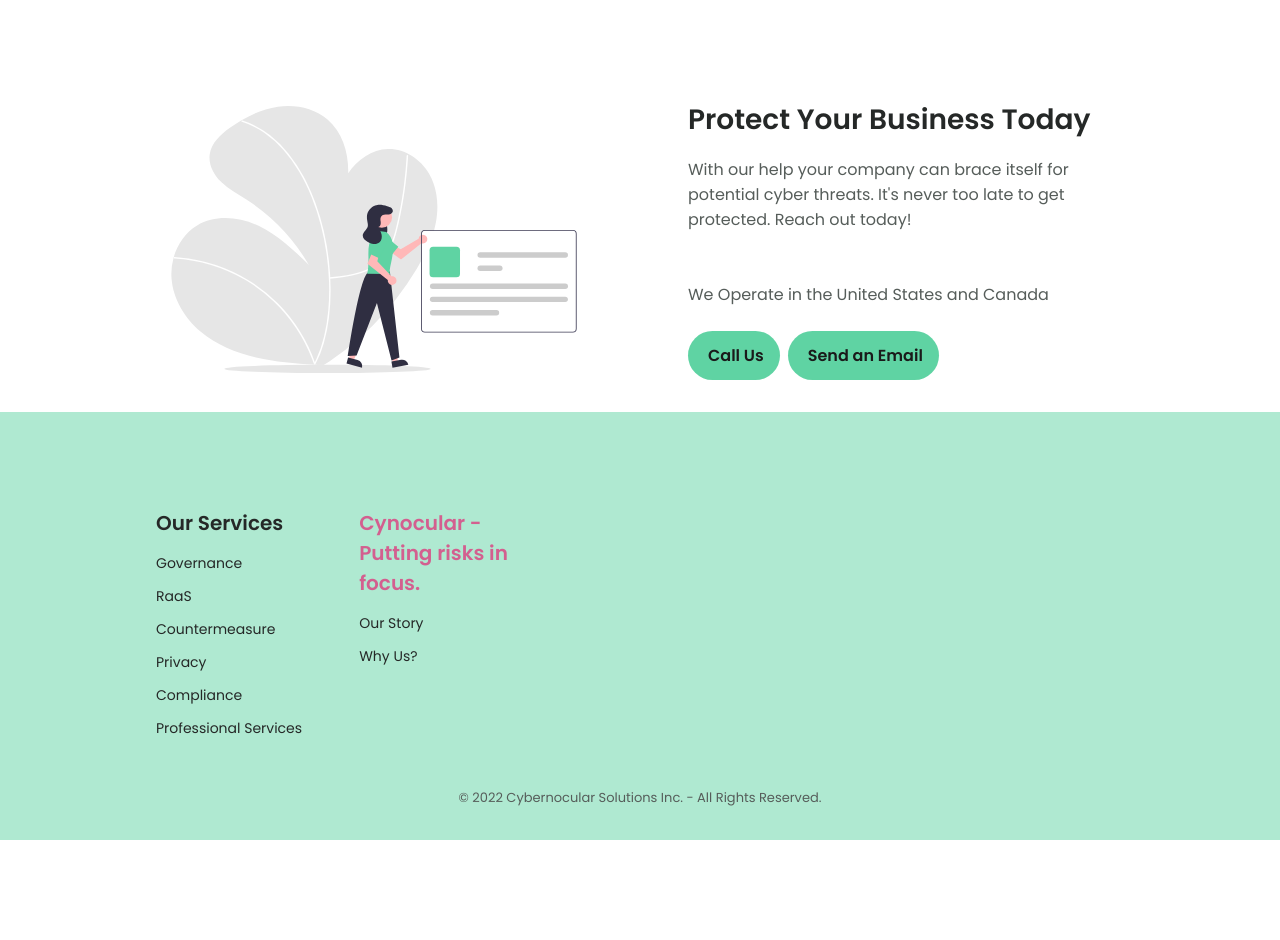
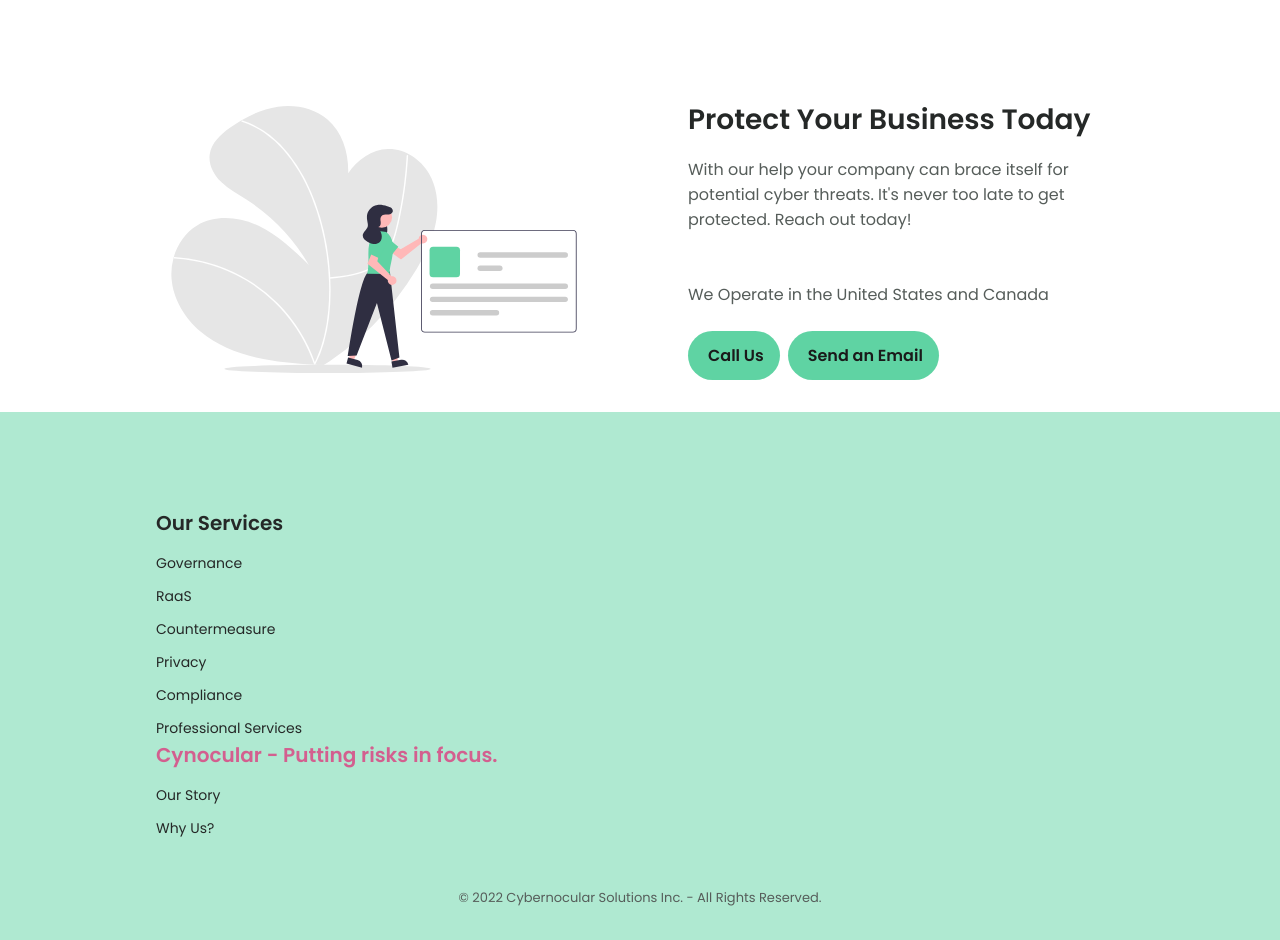
Before and after one commit to fahimgbon/cynocular, a plain HTML site: page index.html in a window 1280 px wide. Shown: the part 2358-3298 px from the top of the page. Before the commit the page ends 3198 px from the top, so only its background shows below. Drawn offline with nearby package versions, Linux system fonts and the light colour scheme.

Commit message:
Update index.html

```diff
--- a/index.html
+++ b/index.html
@@ -194,7 +194,7 @@
 
         <!--=============== FOOTER ===============-->
         <footer class="footer section">
-            <div class="footer__container container grid">
+            <div class="footer__container container">
                 <div class="footer__content">
                     <h3 class="footer__title">Our Services</h3>
                     <ul class="footer__links">
```
